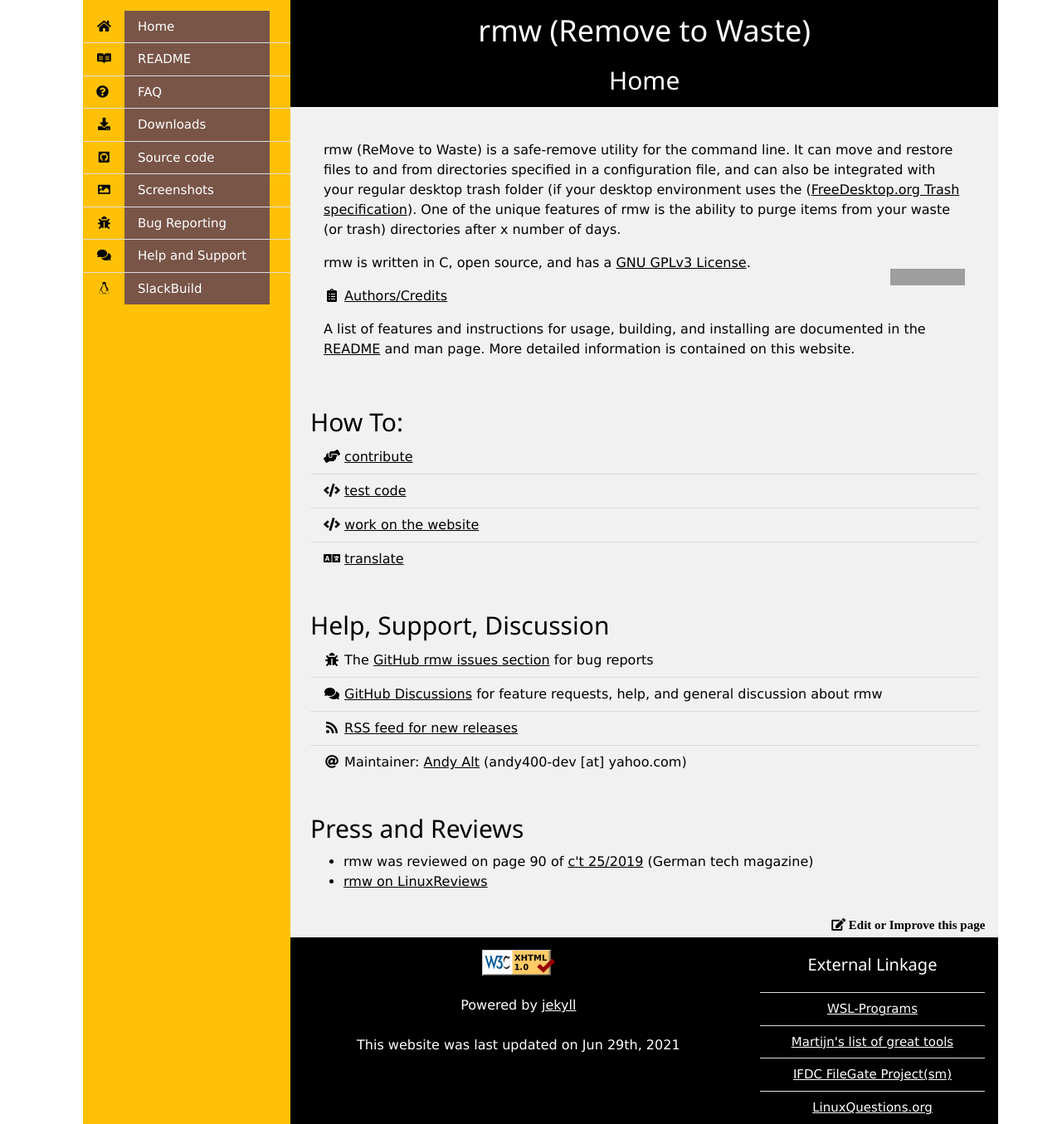
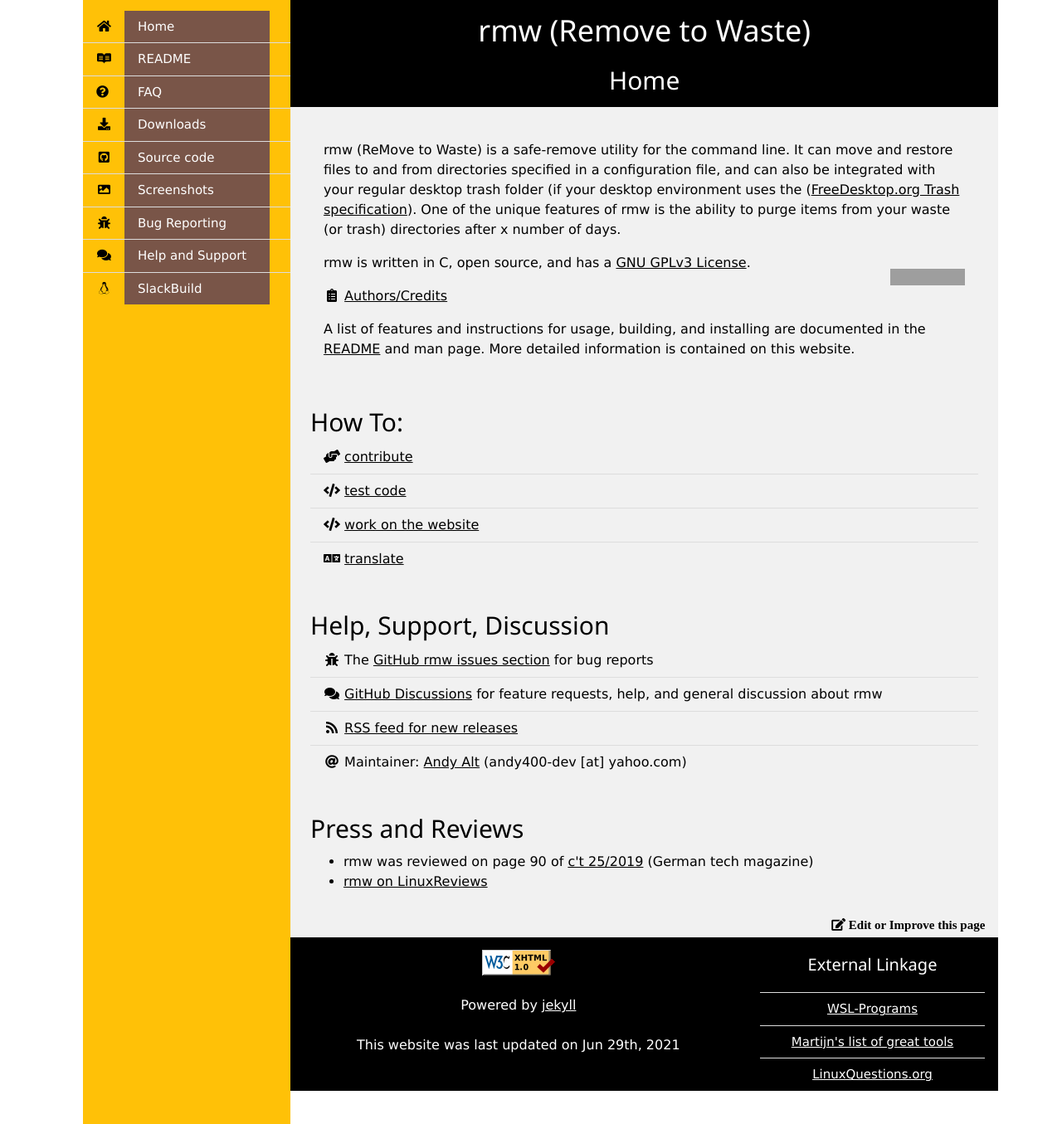
Before and after one commit to theimpossibleastronaut/rmw-website, a Jekyll site: the page built from index.md, in a window 1280 px wide and 1355 px high. Shown: the whole window at 83% size. Built offline with Jekyll 4.4.1, drawn with Linux system fonts in a browser that asks for light colours; grey boxes are pictures that could not be loaded.

Commit message:
temporarily remove dead link (filegate.net)

```diff
--- a/_includes/tail.html
+++ b/_includes/tail.html
@@ -17,7 +17,7 @@
         <li><h4>External Linkage</h4></li>
         <li><a title="A community powered list of programs that work (and those that don't) on the Windows subsystem for Linux" href="https://github.com/ethanhs/WSL-Programs">WSL-Programs</a></li>
         <li><a title="Martijn's list of great tools" href="https://sexybiggetje.codeberg.page/">Martijn's list of great tools</a></li>
-        <li><a href="http://www.filegate.net/">IFDC FileGate Project(sm)</a></li>
+        <!-- <li><a href="http://www.filegate.net/">IFDC FileGate Project(sm)</a></li> -->
         <li><a href="https://www.linuxquestions.org/">LinuxQuestions.org</a></li>
       </ul>
     </div>
```
